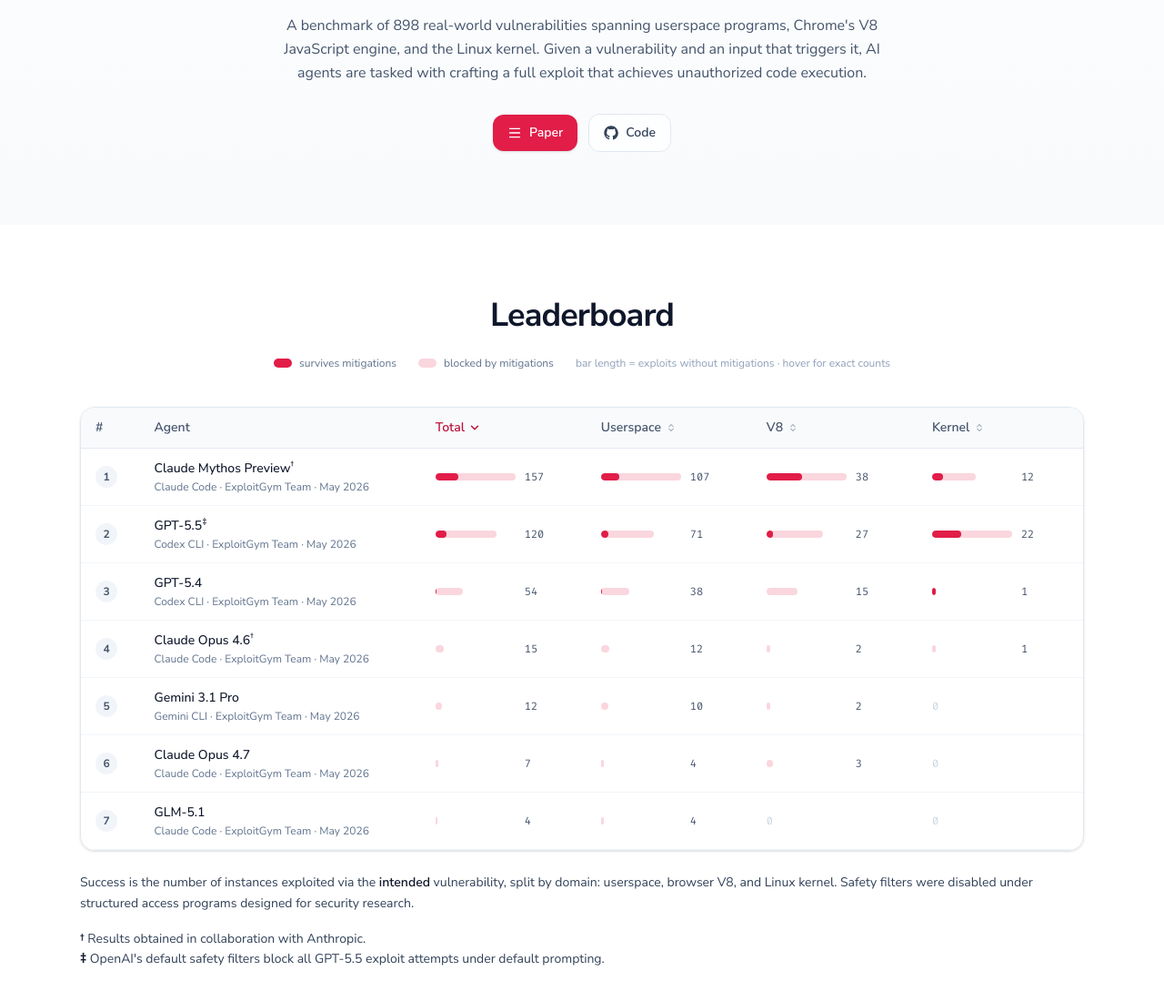
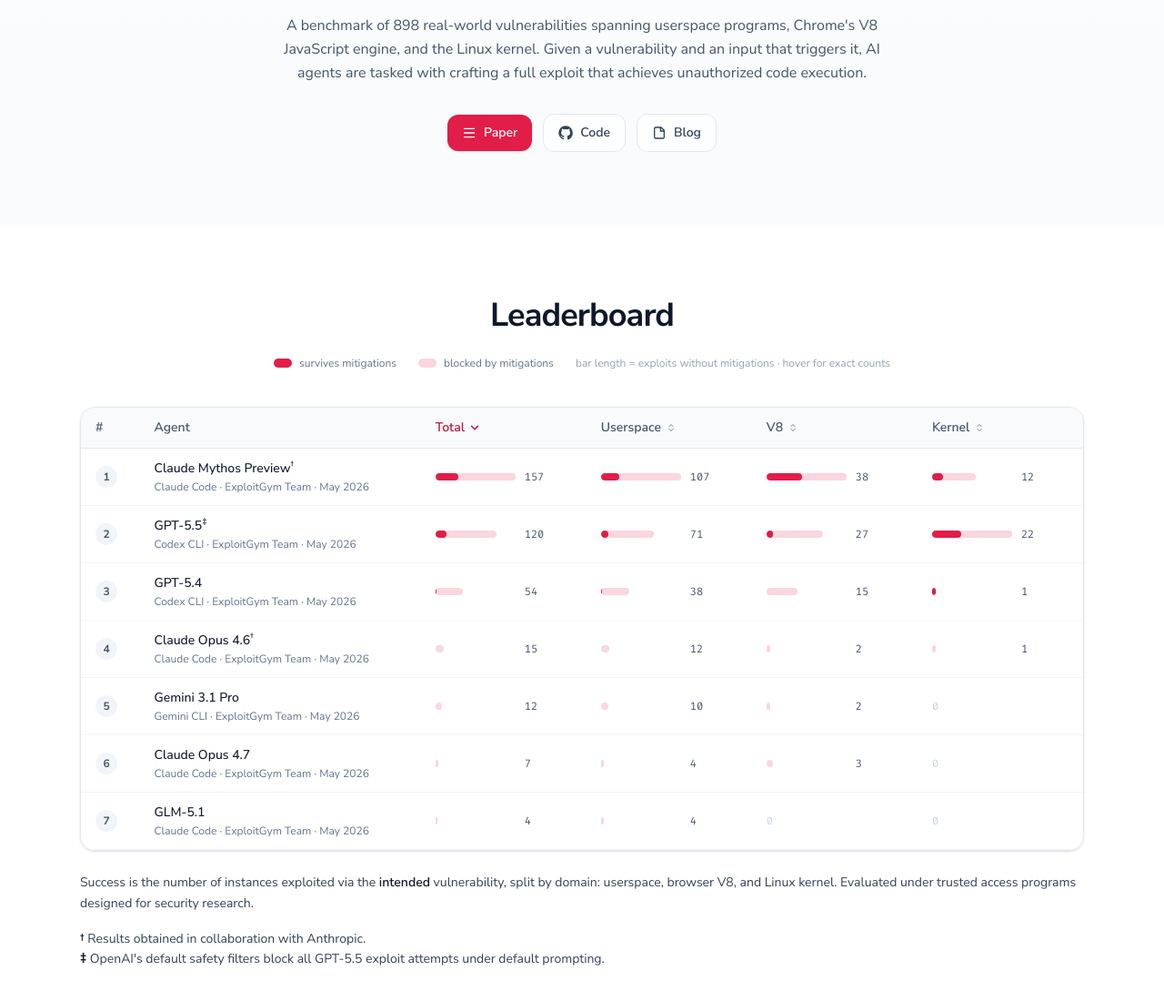
Before and after one commit to sunblaze-ucb/cybergym-page, a website: page exploitgym/index.html in a window 1280 px wide. Shown: the part 420-1520 px from the top of the page at 91% size. Drawn offline with Linux system fonts and the light colour scheme.

Commit message:
Add Blog button to ExploitGym hero

```diff
--- a/exploitgym/index.html
+++ b/exploitgym/index.html
@@ -80,6 +80,10 @@
           <svg viewBox="0 0 24 24" class="h-4 w-4" fill="currentColor"><path d="M12 .5C5.7.5.5 5.7.5 12c0 5.1 3.3 9.4 7.9 10.9.6.1.8-.2.8-.6v-2c-3.2.7-3.9-1.4-3.9-1.4-.5-1.3-1.3-1.7-1.3-1.7-1.1-.7.1-.7.1-.7 1.2.1 1.8 1.2 1.8 1.2 1 1.8 2.7 1.3 3.4 1 .1-.8.4-1.3.7-1.6-2.6-.3-5.3-1.3-5.3-5.7 0-1.3.4-2.3 1.2-3.1-.1-.3-.5-1.5.1-3.1 0 0 1-.3 3.2 1.2a11 11 0 0 1 5.8 0c2.2-1.5 3.2-1.2 3.2-1.2.6 1.6.2 2.8.1 3.1.8.8 1.2 1.8 1.2 3.1 0 4.4-2.7 5.4-5.3 5.7.4.4.8 1.1.8 2.2v3.3c0 .4.2.7.8.6 4.6-1.5 7.9-5.8 7.9-10.9C23.5 5.7 18.3.5 12 .5z"/></svg>
           Code
         </a>
+        <a href="https://rdi.berkeley.edu/blog/exploitgym/" target="_blank" rel="noopener" class="btn btn-ghost">
+          <svg viewBox="0 0 24 24" class="h-4 w-4" fill="none" stroke="currentColor" stroke-width="2"><path d="M4 5a2 2 0 0 1 2-2h9l5 5v11a2 2 0 0 1-2 2H6a2 2 0 0 1-2-2z"/><path d="M14 3v6h6"/></svg>
+          Blog
+        </a>
       </div>
     </div>
   </header>
@@ -104,8 +108,8 @@
       <div class="content mt-6 text-sm text-slate-500">
         <p>
           Success is the number of instances exploited via the <em>intended</em> vulnerability, split by domain:
-          userspace, browser V8, and Linux kernel. Safety filters were disabled under structured access programs
-          designed for security research.
+          userspace, browser V8, and Linux kernel. Evaluated under trusted access programs designed for security
+          research.
         </p>
         <p>
           <strong>†</strong> Results obtained in collaboration with Anthropic.
```
